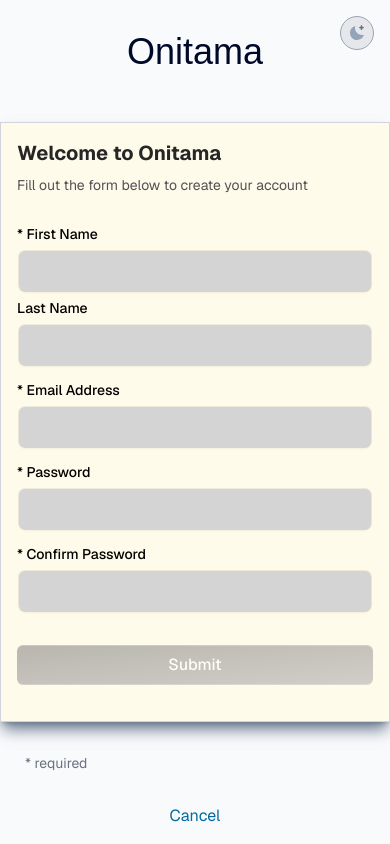
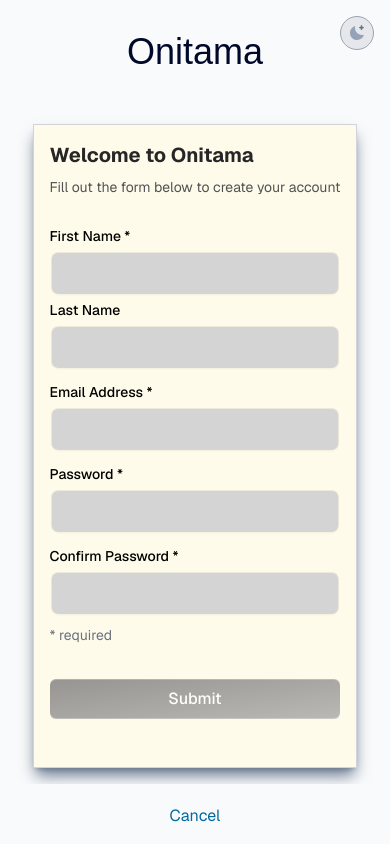
Before and after one commit to mngatewood/onitama, a Next.js app: page /register in a window 390 px wide. Built offline with nearby package versions, Linux system fonts and the light colour scheme; a web font is replaced by a local one.

Commit message:
Fix responsive styling

```diff
--- a/app/components/DarkThemeToggle.tsx
+++ b/app/components/DarkThemeToggle.tsx
@@ -19,9 +19,9 @@ export const DarkModeToggle = () => {
 	};
 
 	return (
-		<div key="dark-mode-toggle" suppressHydrationWarning={true} >
+		<div key="dark-mode-toggle" className="absolute top-4 right-4">
 			<button onClick={handleToggle}
-				className="absolute top-4 right-4 border border-gray-400 rounded-full p-0 bg-gray-200 z-10"
+				className="border border-gray-400 rounded-full p-0 bg-gray-200"
 				title="Toggle dark mode"
 				>
 				<div className="flex flex-col justify-center">
--- a/app/components/Title.tsx
+++ b/app/components/Title.tsx
@@ -1,5 +1,5 @@
 export const Title = () => {
 	return (
-		<h1 className="absolute top-0 left-0 right-0 text-4xl text-center text-blue-1 dark:text-yellow-1 m-8 font-reggae">Onitama</h1>
+		<h1 className="text-4xl text-center text-blue-1 dark:text-yellow-1 m-8 font-reggae">Onitama</h1>
 	);
 };
--- a/app/components/forms/RegisterForm.tsx
+++ b/app/components/forms/RegisterForm.tsx
@@ -1,4 +1,5 @@
 "use client";
+import { redirect } from "next/navigation";
 import { Label } from "./Label";
 import { Input } from "./Input";
 import React, { FormEvent, useEffect, useCallback, useState } from "react";
@@ -67,8 +68,6 @@ export const RegisterForm = () => {
 		event.preventDefault();
 
 		if (validateForm()) {
-			console.log("Form submitted");
-			console.log(formData);
 			const response = await fetch("/api/auth/register", {
 				method: "POST",
 				headers: {
@@ -77,14 +76,21 @@ export const RegisterForm = () => {
 				body: JSON.stringify(formData),
 			})
 			console.log(response);
+			if (response.ok) {
+				redirect('/login');
+			} else {
+				const errorData = await response.json();
+				setFormError(errorData.message);
+				setFormValid(false);
+			}
 		}
 	}
 
 	return (
-		<form method="post" action="/register" onSubmit={submitForm} className="my-8">
+		<form method="post" action="/register" onSubmit={submitForm} className="mt-8">
 			<div className="mb-4 flex flex-col space-y-2 md:flex-row md:space-x-2 md:space-y-0">
 				<div className={'flex w-full flex-col space-y-2'}>
-					<Label htmlFor="firstName">* First Name</Label>
+					<Label htmlFor="firstName">First Name *</Label>
 					<Input
 						id="firstName"
 						name="firstName"
@@ -107,7 +113,7 @@ export const RegisterForm = () => {
 				</div>
 			</div>
 			<div className={'mb-4 flex w-full flex-col space-y-2'}>
-				<Label htmlFor="email">* Email Address</Label>
+				<Label htmlFor="email">Email Address *</Label>
 				<Input
 					id="email"
 					name="email"
@@ -119,7 +125,7 @@ export const RegisterForm = () => {
 				/>
 			</div>
 			<div className={'mb-4 flex w-full flex-col space-y-2'}>
-				<Label htmlFor="password">* Password</Label>
+				<Label htmlFor="password">Password *</Label>
 				<Input
 					id="password"
 					name="password"
@@ -130,8 +136,8 @@ export const RegisterForm = () => {
 					required
 				/>
 			</div>
-			<div className={'mb-8 flex w-full flex-col space-y-2'}>
-				<Label htmlFor="confirmPassword">* Confirm Password</Label>
+			<div className={'mb-2 flex w-full flex-col space-y-2'}>
+				<Label htmlFor="confirmPassword">Confirm Password *</Label>
 				<Input
 					id="confirmPassword"
 					name="confirmPassword"
@@ -142,9 +148,11 @@ export const RegisterForm = () => {
 					required
 				/>
 			</div>
-
+			<div className="mb-8">
+				<span className="text-sm text-gray-500 dark:text-gray-400">* required</span>
+			</div>
 			<button
-				className="group/btn relative block h-10 w-full rounded-md bg-gradient-to-br from-neutral-500 to-neutral-400 font-medium hover:bg-gradient-to-br hover:from-neutral-600 hover:to-neutral-400 text-white shadow-[0px_1px_0px_0px_#ffffff40_inset,0px_-1px_0px_0px_#ffffff40_inset] dark:hover:bg-white dark:hover:from-zinc-800 dark:hover:to-zinc-700 dark:bg-zinc-800 dark:from-zinc-900 dark:to-zinc-800 dark:shadow-[0px_1px_0px_0px_var(--zinc-800)_inset,0px_-1px_0px_0px_var(--zinc-800)_inset] disabled:pointer-events-none disabled:opacity-50"
+				className="group/btn relative block h-10 w-full rounded-md bg-gradient-to-br from-neutral-500 to-neutral-400 font-medium hover:bg-gradient-to-br hover:from-neutral-600 hover:to-neutral-400 text-white shadow-[0px_1px_0px_0px_#ffffff40_inset,0px_-1px_0px_0px_#ffffff40_inset] dark:hover:bg-white dark:hover:from-zinc-800 dark:hover:to-zinc-700 dark:bg-zinc-800 dark:from-zinc-900 dark:to-zinc-800 dark:shadow-[0px_1px_0px_0px_var(--zinc-800)_inset,0px_-1px_0px_0px_var(--zinc-800)_inset] disabled:pointer-events-none disabled:opacity-75"
 				type="submit"
 				disabled={!formValid}
 			>
@@ -156,11 +164,8 @@ export const RegisterForm = () => {
 					className="absolute inset-x-10 -bottom-px mx-auto block h-px w-1/2 bg-gradient-to-r from-transparent via-indigo-500 to-transparent opacity-0 blur-sm transition duration-500 group-hover/btn:opacity-100"
 				></span>
 			</button>
-			<div className="flex space-x-2 h-24 relative">
-				<div className="flex items-center justify-center my-2 h-14">
-					<span className="text-sm text-red-500">{formError}</span>
-				</div>
-				<span className="text-sm text-gray-500 dark:text-gray-400 absolute bottom-2">* required</span>
+			<div className="flex justify-center items-center h-12">
+				<span className="text-sm text-red-500">{formError}</span>
 			</div>
 		</form>
 	)
--- a/app/login/page.tsx
+++ b/app/login/page.tsx
@@ -5,23 +5,22 @@ import { DarkModeToggle } from "../components/DarkThemeToggle";
 export const Login = () => {
 
 	return (
-		<main className="absolute top-0 left-0 right-0 bottom-0 overflow-hidden flex justify-center items-center">
-			<Title />
-			<div
-				className="mx-auto w-full max-w-md rounded-none border border-gray-300 bg-amber-50 p-4 shadow-lg shadow-slate-500 dark:shadow-slate-800 dark:border-gray-800 dark:bg-black md:rounded-2xl md:p-8 h-[600px]"
-			>
+		<div className="absolute top-0 left-0 right-0 bottom-0 overflow-hidden flex flex-col justify-center items-center">
+			<header>
+				<Title />
+			</header>
+			<main className="p-4 overflow-scroll flex flex-col items-center my-auto">
 				<h2 className="text-xl font-bold text-neutral-800 dark:text-neutral-200">Login to Your Account</h2>
 				<p className="mt-2 max-w-sm text-sm text-neutral-600 dark:text-neutral-300">
 					Enter your email address and password to login
 				</p>
 				{/* <LoginForm /> */}
-			</div>
-			<DarkModeToggle />
+			</main>
 			<footer className="container absolute bottom-0 w-full h-14 p-4 flex justify-center gap-4 text-sky-700 dark:text-sky-300">
 				<button className="w-1/3"><Link href="/">Cancel</Link></button>
 			</footer>
-
-		</main>
+			<DarkModeToggle />
+		</div>
 	);
 }
 
--- a/app/page.tsx
+++ b/app/page.tsx
@@ -7,18 +7,20 @@ import Link from "next/link";
 export default function Home() {
 
 	return (
-		<div>
-			<main className="absolute top-0 left-0 right-0 bottom-0 overflow-hidden flex justify-center z-10">
+		<div className="absolute top-0 left-0 right-0 bottom-0 overflow-hidden flex flex-col justify-between items-center">
+			<header>
 				<Title />
-				<footer className="container absolute bottom-0 w-full h-14 p-4 flex justify-center gap-4 text-sky-700 dark:text-sky-300">
-					<button className="w-1/3"><Link href="/login">Login</Link></button>
-					<button className="w-1/3"><Link href="/register">Register</Link></button>
-					<button className="w-1/3"><Link href="/demo">Guide</Link></button>
-				</footer>
+			</header>
+			<main className="p-4 overflow-hidden flex flex-col justify-center items-center">
+				<div className="flex items-center justify-center h-full max-w-[640px]">
+					<Image src={spirit} width={640} height={640} alt="Spirit" priority />
+				</div>
 			</main>
-			<div className="absolute flex w-full h-screen items-center justify-center z-0">
-				<Image src={spirit} width={640} height={640} alt="Spirit" className="w-full max-w-[640px]" priority />
-			</div>
+			<footer className="container w-full h-14 p-4 flex justify-center gap-4 text-sky-700 dark:text-sky-300">
+				<button className="w-1/3"><Link href="/login">Login</Link></button>
+				<button className="w-1/3"><Link href="/register">Register</Link></button>
+				<button className="w-1/3"><Link href="/demo">Guide</Link></button>
+			</footer>
 			<DarkModeToggle />
 		</div>
 	);
--- a/app/register/page.tsx
+++ b/app/register/page.tsx
@@ -6,10 +6,13 @@ import { DarkModeToggle } from "../components/DarkThemeToggle";
 export const Register = () => {
 
 	return (
-		<main className="absolute top-0 left-0 right-0 bottom-0 overflow-hidden flex justify-center items-center">
+		<div className="absolute top-0 left-0 right-0 bottom-0 overflow-hidden flex flex-col justify-between items-center">
+			<header>
 				<Title />
+			</header>
+			<main className="p-4 overflow-scroll flex flex-col items-center my-auto">
 				<div
-				className="mx-auto w-full max-w-md rounded-none border border-gray-300 bg-amber-50 p-4 shadow-lg shadow-slate-500 dark:shadow-slate-800 dark:border-gray-800 dark:bg-black md:rounded-2xl md:p-8 h-[600px]"
+					className="mx-auto w-full max-w-md rounded-none border border-gray-300 bg-amber-50 px-4 pt-4 shadow-lg shadow-slate-500 dark:shadow-slate-800 dark:border-gray-800 dark:bg-black md:rounded-2xl md:px-8 md:pt-8"
 				>
 					<h2 className="text-xl font-bold text-neutral-800 dark:text-neutral-200">Welcome to Onitama</h2>
 					<p className="mt-2 max-w-sm text-sm text-neutral-600 dark:text-neutral-300">
@@ -17,12 +20,12 @@ export const Register = () => {
 					</p>
 					<RegisterForm />
 				</div>
-			<DarkModeToggle />
-			<footer className="container absolute bottom-0 w-full h-14 p-4 flex justify-center gap-4 text-sky-700 dark:text-sky-300">
+			</main>
+			<footer className="w-full h-14 p-4 flex justify-center text-sky-700 dark:text-sky-300">
 				<button className="w-1/3"><Link href="/">Cancel</Link></button>
 			</footer>
-
-		</main>
+			<DarkModeToggle />
+		</div>
 	);
 }
 
```
Also changed, not shown: public/spirit.png. Lines whose indentation alone changed are shown as unchanged.
